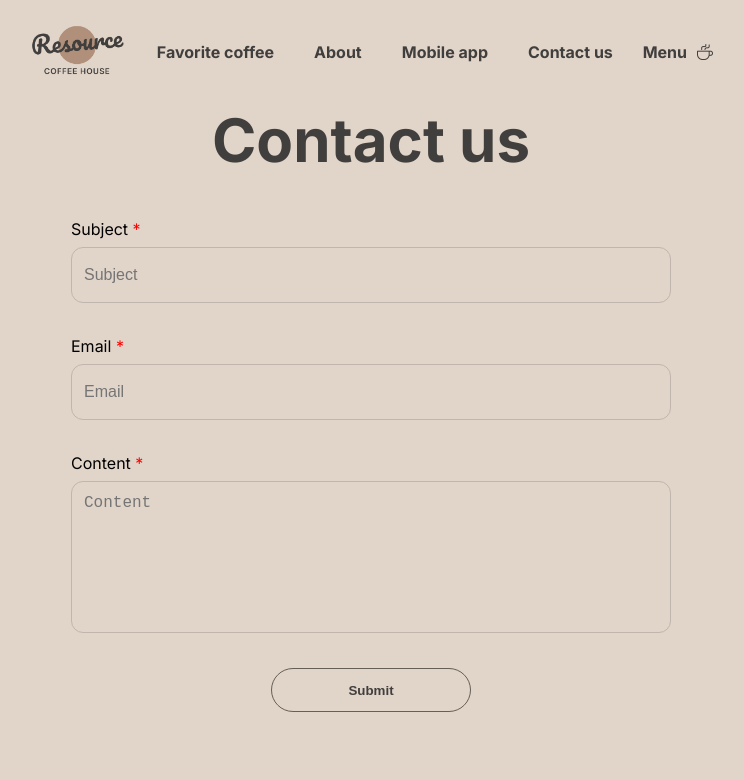
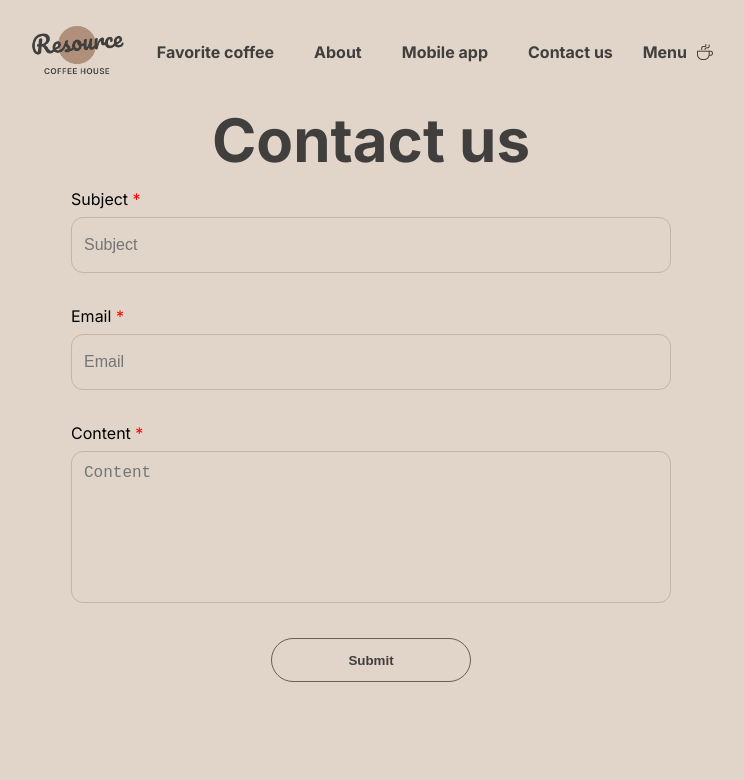
Before and after one commit to Mehmet-Alpergun/creative-extension, a React (Vite) app: page /#/contactus in a window 1280 px wide. Shown: the top 780 px of the page, without its empty margins (269-1013 px from the left). Built offline with nearby package versions, Linux system fonts and the light colour scheme.

Commit message:
fix: change the gap of the contact text with the form to show message

```diff
--- a/src/Contactus.jsx
+++ b/src/Contactus.jsx
@@ -66,7 +66,7 @@ export default function Contactus() {
         display: "flex",
         flexDirection: "column",
         alignItems: "center",
-        gap: "40px",
+        gap: "10px",
       }}
     >
       <span className="cotactyazi">Contact us</span>
```
